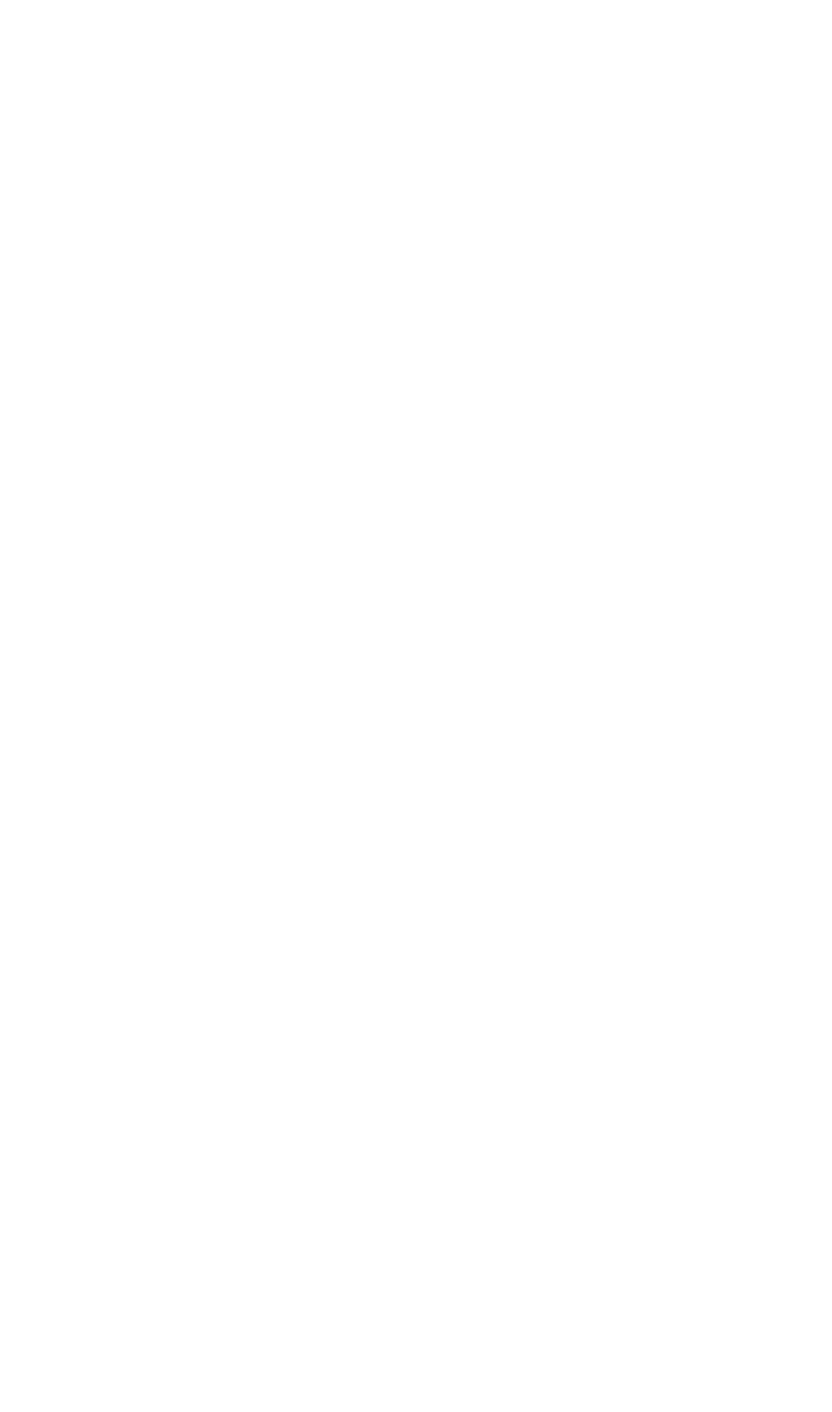
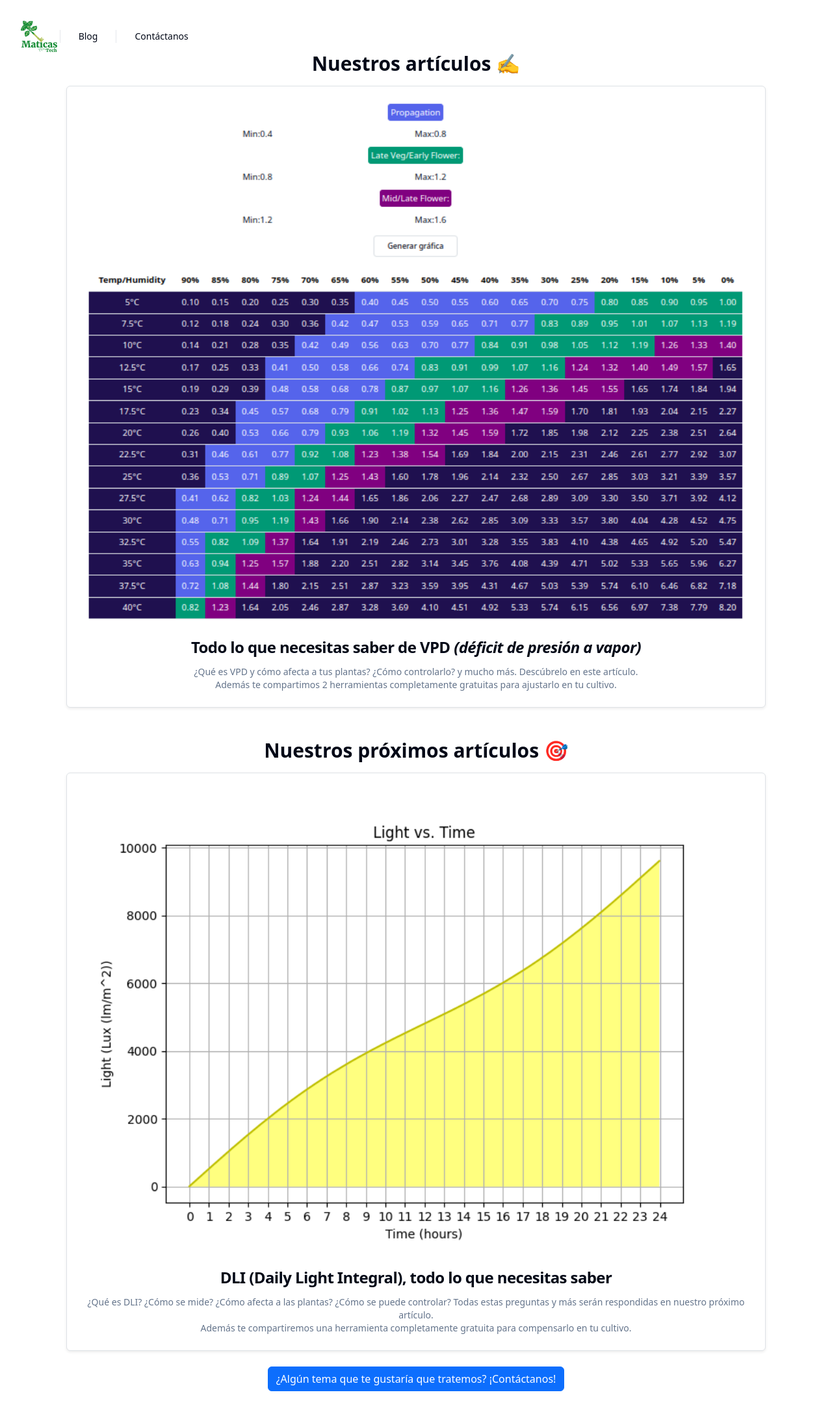
Before and after one commit to maticas-org/maticas-web-page, a React (Vite) app: page /blog in a window 1280 px wide. Before the commit this address had no page. Shown: the whole page at 65% size. Before the commit the page ends 800 px from the top, so only its background shows below. Built offline with nearby package versions, Linux system fonts and the light colour scheme.

Commit message:
Update
se reestructuran algunas carpetas y se añade el path a la sección de Blog.

```diff
--- a/src/App.tsx
+++ b/src/App.tsx
@@ -3,7 +3,8 @@ import './App.css'
 import  Home  from './pages/Home';
 import DataLoggerLanding from './pages/DataLoggerLanding';
 import { BrowserRouter as Router, Routes, Route, Link } from 'react-router-dom';
-import VPDArticle from './pages/vpd/VPD';
+import { Blog } from './pages/blog/Blog';
+import VPDArticle from './pages/blog/vpd/VPD';
 
 function App() {
   return (
@@ -12,9 +13,10 @@ function App() {
       <>
         <Routes>
           <Route path="/" element={<Home />} />
-          <Route path="/datalogger" element={<DataLoggerLanding />} />
+          <Route path="/blog" element={<Blog/>} />
+          <Route path="/contact-us" element={<Home/>} />
+          <Route path="/services/datalogger" element={<DataLoggerLanding />} />
           <Route path="/blog/vpd" element={<VPDArticle/>} />
-          <Route path="/contact-us" element={<Home/>} />
         </Routes>
       </>
     </Router>
--- /dev/null
+++ b/src/components/existing-blog-posts.tsx
@@ -0,0 +1,43 @@
+import {
+    Card,
+    CardContent,
+    CardDescription,
+    CardFooter,
+    CardHeader,
+    CardTitle,
+} from "@/components/ui/card"
+
+import { Link } from 'react-router-dom';
+
+
+export const OurBlogPosts = () => {
+
+    return (
+        <div className="container mx-auto">
+            <h2 className="text-3xl font-bold text-center">Nuestros artículos ✍️</h2>
+            <div className="h-4"></div>
+            <div className="grid grid-cols-1 md:grid-cols-2 lg:grid-cols-3 gap-4"></div>
+
+            {/* VPD */}
+            <Card className="rounded-md">
+                <Link to="/blog/vpd">
+                    <CardHeader>
+                        <img src="/src/assets/imgs/blog/vpd-article-preview.png"
+                            className="rounded-t-md"
+                            alt="Placeholder"
+                            style={{textAlign: "center"}}
+                        />
+                    </CardHeader>
+                    <CardContent>
+                        <CardTitle>Todo lo que necesitas saber de VPD <em>(déficit de presión a vapor)</em></CardTitle>
+                        <div className="h-4"></div>
+                        <CardDescription>
+                            <p>¿Qué es VPD y cómo afecta a tus plantas? ¿Cómo controlarlo? y mucho más. Descúbrelo en este artículo. </p>
+                            <p>Además te compartimos 2 herramientas completamente gratuitas para ajustarlo en tu cultivo.</p>
+                        </CardDescription>
+                    </CardContent>
+                </Link>
+            </Card>
+        </div>
+    )
+}
--- a/src/components/navbar.tsx
+++ b/src/components/navbar.tsx
@@ -36,24 +36,18 @@ export const Navbar = () => {
         {/* Direct link for 'Inicio' */}
         <NavigationMenuItem>
           {/* Trigger for the dropdown */}
-          <NavigationMenuTrigger>Blog</NavigationMenuTrigger>
-
-          {/* Content of the dropdown */}
-          <NavigationMenuContent className="bg-white shadow-lg rounded-md p-12">
-            {/* Individual links within the dropdown */}
+          <Link href="/blog">
             <NavigationMenuLink asChild>
-              <Link href="/blog/vpd">
-                <a className="block p-2 hover:bg-gray-100 rounded">Todo sobre el VPD</a>
-              </Link>
+              <a className={navigationMenuTriggerStyle()}>Blog</a>
             </NavigationMenuLink>
-          </NavigationMenuContent>
+          </Link>
         </NavigationMenuItem>
 
         <Separator orientation='vertical' className= 'bg-gray-200 h-5' />
 
         {/* Direct link for 'Sobre Nosotros'*/}
         <NavigationMenuItem>
-          <Link href="/about-us">
+          <Link href="/contact-us">
             <NavigationMenuLink asChild>
               <a className={navigationMenuTriggerStyle()}>Contáctanos</a>
             </NavigationMenuLink>
--- a/src/components/services.tsx
+++ b/src/components/services.tsx
@@ -36,7 +36,7 @@ export const OurServices = () => {
 
                 {/* Monitoreo inteligente */}
                 <Card className="rounded-md">
-                <Link to="/datalogger">
+                <Link to="/services/datalogger">
                     <CardHeader>
                         <img src="/src/assets/imgs/growing-electronics-and-plants-cropped.png"
                             className="rounded-t-md"
--- /dev/null
+++ b/src/components/upcoming-blog-posts.tsx
@@ -0,0 +1,43 @@
+import {
+    Card,
+    CardContent,
+    CardDescription,
+    CardFooter,
+    CardHeader,
+    CardTitle,
+} from "@/components/ui/card"
+
+import { Link } from 'react-router-dom';
+
+
+export const OurNextBlogPosts = () => {
+
+    return (
+        <div className="container mx-auto">
+            <h2 className="text-3xl font-bold text-center">Nuestros próximos artículos 🎯️</h2>
+            <div className="h-4"></div>
+            <div className="grid grid-cols-1 md:grid-cols-2 lg:grid-cols-3 gap-4"></div>
+
+            {/* VPD */}
+            <Card className="rounded-md">
+                <Link to="/blog">
+                    <CardHeader>
+                        <img src="/src/assets/imgs/blog/dli-article-preview.png"
+                            className="rounded-t-md"
+                            alt="Placeholder"
+                            style={{textAlign: "center"}}
+                        />
+                    </CardHeader>
+                    <CardContent>
+                        <CardTitle>DLI (Daily Light Integral), todo lo que necesitas saber</CardTitle>
+                        <div className="h-4"></div>
+                        <CardDescription>
+                            <p>¿Qué es DLI? ¿Cómo se mide? ¿Cómo afecta a las plantas? ¿Cómo se puede controlar? Todas estas preguntas y más serán respondidas en nuestro próximo artículo.</p>
+                            <p>Además te compartiremos una herramienta completamente gratuita para compensarlo en tu cultivo.</p>
+                        </CardDescription>
+                    </CardContent>
+                </Link>
+            </Card>
+        </div>
+    )
+}
--- /dev/null
+++ b/src/pages/blog/Blog.tsx
@@ -0,0 +1,17 @@
+import { Navbar } from '../../components/navbar';
+import { OurBlogPosts } from '../../components/existing-blog-posts';
+import { OurNextBlogPosts } from '../../components/upcoming-blog-posts';
+import { Button } from 'react-bootstrap';
+
+export const Blog = () => {
+    return (
+        <div>
+            <Navbar />
+            <OurBlogPosts />
+            <div className="h-12"></div>
+            <OurNextBlogPosts />
+            <div className="h-6"></div>
+            <Button variant="primary" href="/contact-us"> ¿Algún tema que te gustaría que tratemos? ¡Contáctanos! </Button>
+        </div>
+    )
+}
--- a/src/pages/vpd/VPD.tsx
+++ b/src/pages/blog/vpd/VPD.tsx
@@ -2,7 +2,7 @@ import { TriangleAlert } from "lucide-react"
 import { Alert, AlertDescription, AlertTitle } from "@/components/ui/alert"
 import Table from 'react-bootstrap/Table';
 import { Separator } from "@radix-ui/react-separator";
-import { Navbar } from '../../components/navbar';
+import { Navbar } from '../../../components/navbar';
 import  VPDChart  from './VPDChart';
 import VPDSolver from "./VPDSolver";
 import { Button } from "@/components/ui/button";
```
Also changed, not shown: src/assets/imgs/blog/dli-article-preview.png (added), src/assets/imgs/blog/vpd-article-preview.png (added), src/pages/blog/vpd/VPDChart.tsx (renamed from src/pages/vpd/VPDChart.tsx), src/pages/blog/vpd/VPDSolver.tsx (renamed from src/pages/vpd/VPDSolver.tsx).
